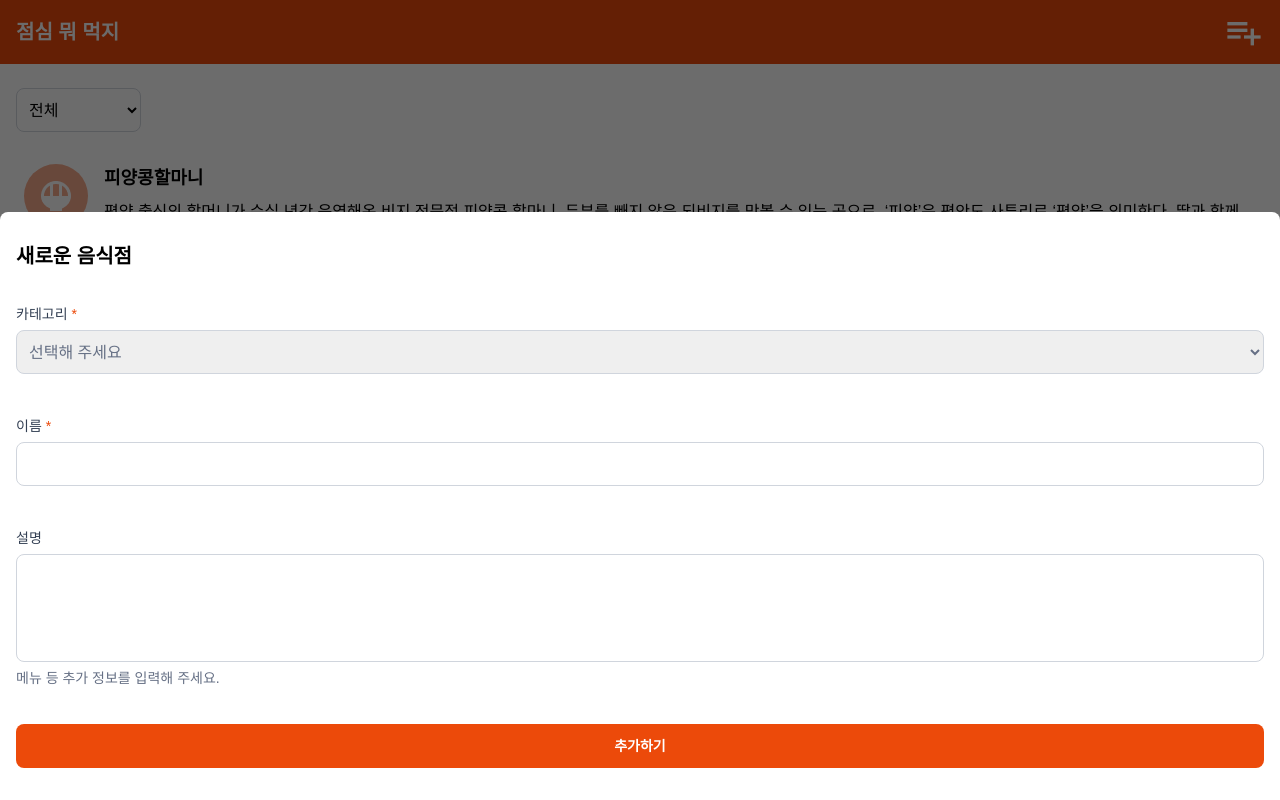
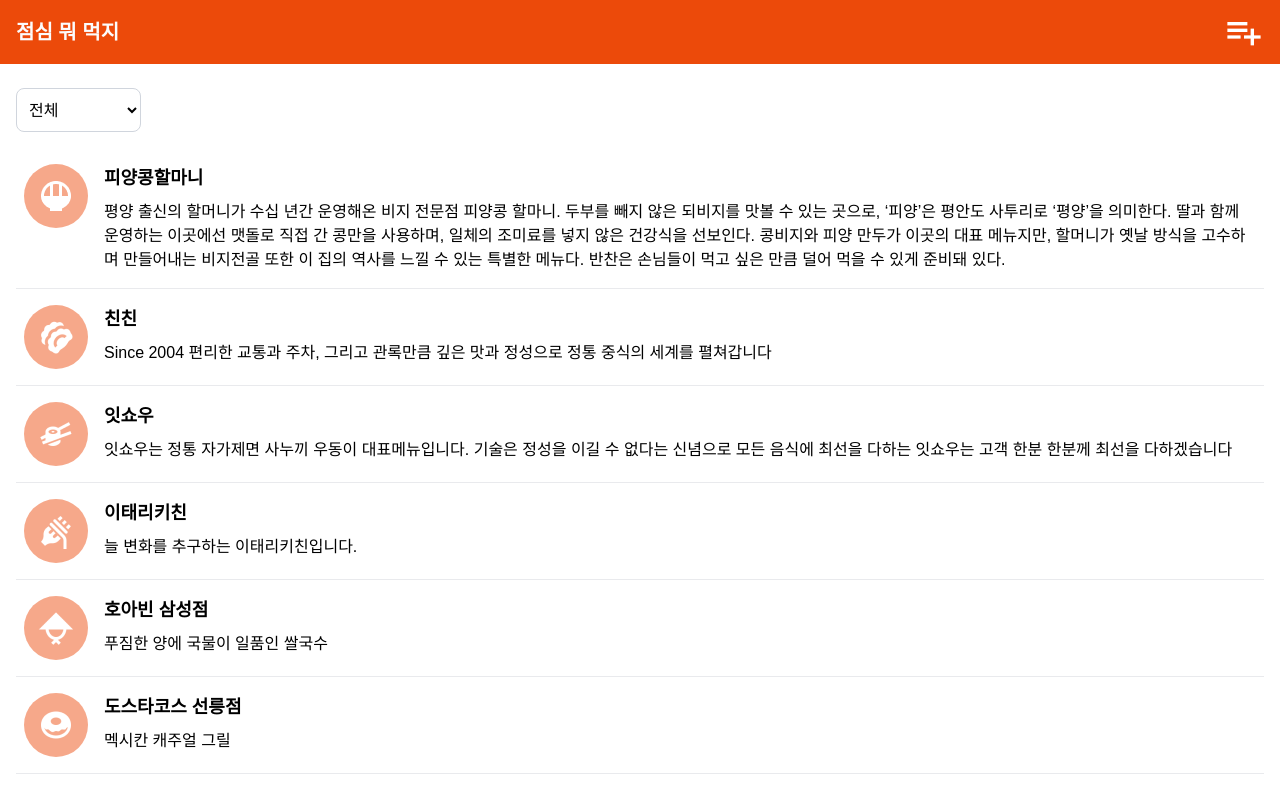
Before and after one commit to woowacourse/self-paced-react, a React (Vite) app: page / in a window 1280 px wide. Built offline with nearby package versions, Linux system fonts and the light colour scheme.

Commit message:
feat: 상세정보 모달 동작 추가

```diff
--- a/src/App.jsx
+++ b/src/App.jsx
@@ -49,6 +49,7 @@ function App() {
   ];
 
   const [category, setCategory] = useState('전체');
+  const [isModalOpen, setIsModalOpen] = useState(false);
 
   const filteredRestaurants = restaurants.filter(
     (restaurant) => category === '전체' || restaurant.category === category
@@ -62,13 +63,12 @@ function App() {
         {/* 카테고리/정렬 필터 */}
         <CategoryFilter category={category} onChangeCategory={setCategory} />
         {/* 음식점 목록 */}
-        <RestaurantList restaurants={filteredRestaurants} />
+        <RestaurantList restaurants={filteredRestaurants} onClickItem={() => setIsModalOpen(true)} />
+        {isModalOpen && <RestaurantDetailModal onClose={() => setIsModalOpen(false)} />}
       </main>
       <aside>
-        {/* 음식점 정보 모달 */}
-        <RestaurantDetailModal />
         {/* 음식점 추가 모달 */}
-        <AddRestaurantModal />
+        {/* <AddRestaurantModal /> */}
       </aside>
     </>
   );
--- a/src/components/Modal/RestaurantDetailModal/RestaurantDetailModal.jsx
+++ b/src/components/Modal/RestaurantDetailModal/RestaurantDetailModal.jsx
@@ -1,17 +1,19 @@
 import './RestaurantDetailModal.css';
 
-function RestaurantDetailModal() {
+function RestaurantDetailModal({ onClose }) {
   return (
     <div className="modal modal--open">
-      <div className="modal-backdrop"></div>
-      <div className="modal-container">
+      <div className="modal-backdrop" onClick={onClose}></div>
+      <div className="modal-container" onClick={(e) => e.stopPropagation()}>
         <h2 className="modal-title text-title">음식점 이름</h2>
         <div className="restaurant-info">
           <p className="restaurant-info__description text-body">음식점 소개 문구</p>
         </div>
         {/* 닫기 버튼 */}
         <div className="button-container">
-          <button className="button button--primary text-caption">닫기</button>
+          <button className="button button--primary text-caption" onClick={onClose}>
+            닫기
+          </button>
         </div>
       </div>
     </div>
--- a/src/components/RestaurantList/RestaurantList.jsx
+++ b/src/components/RestaurantList/RestaurantList.jsx
@@ -1,11 +1,11 @@
 import './RestaurantList.css';
 
-function RestaurantList({ restaurants }) {
+function RestaurantList({ restaurants, onClickItem }) {
   return (
     <section className="restaurant-list-container">
       <ul className="restaurant-list">
         {restaurants.map((restaurant) => (
-          <li key={restaurant.id} className="restaurant">
+          <li key={restaurant.id} className="restaurant" onClick={() => onClickItem(restaurant)}>
             <div className="restaurant__category">
               <img
                 src={`/category-${getCategoryImageName(restaurant.category)}.png`}
```
